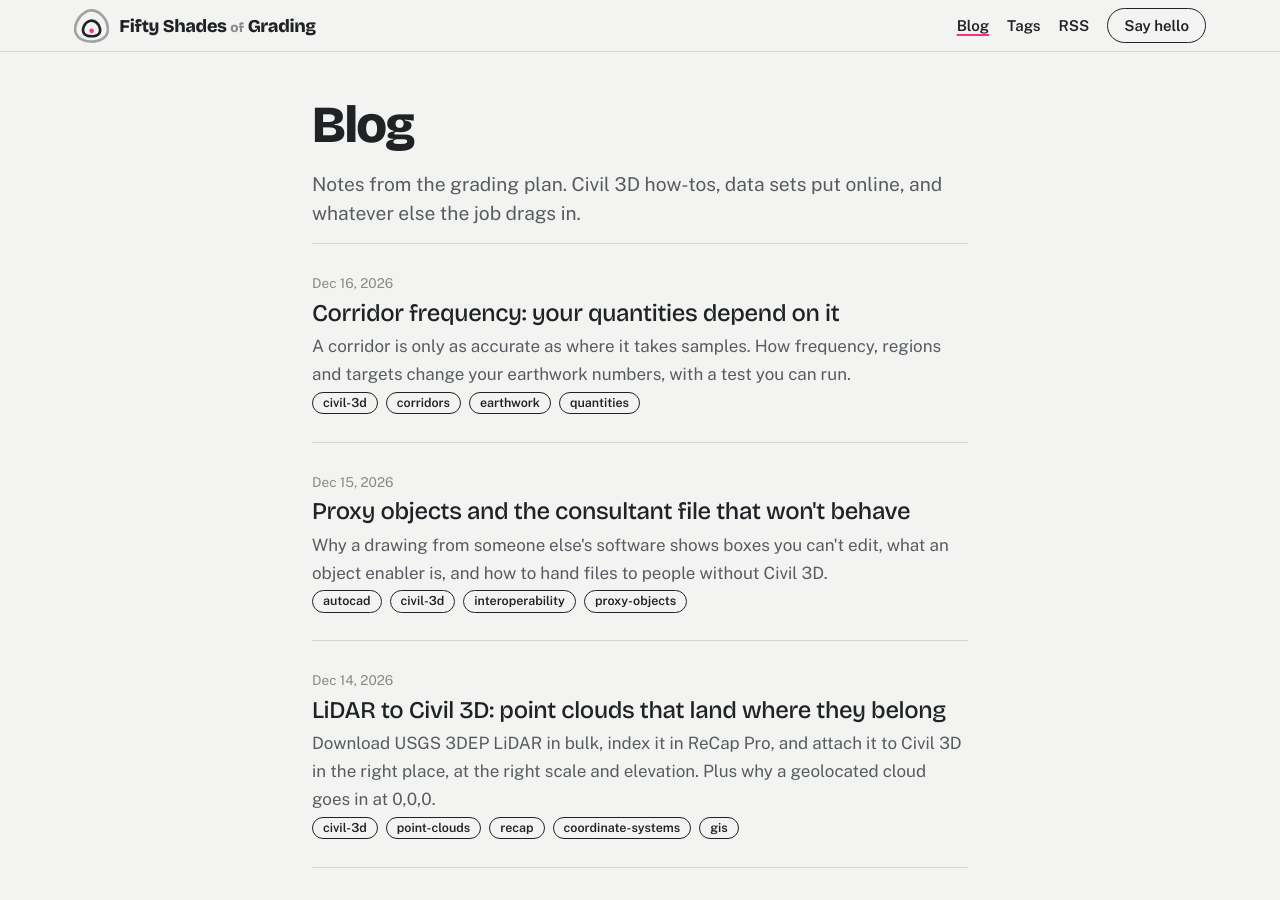
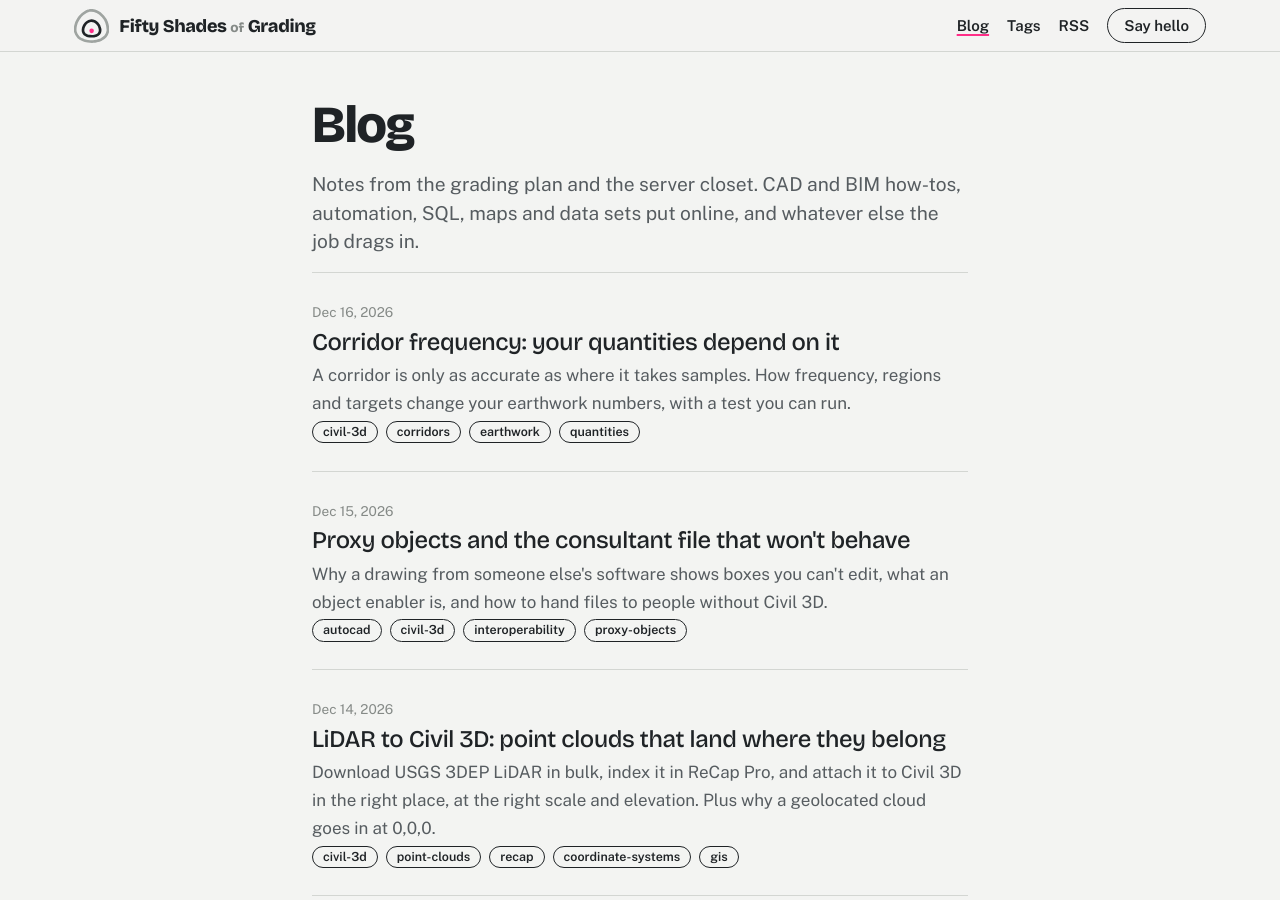
Before and after one commit to fiftyshadesofgrading/Homepage, a Jekyll site: the page built from blog/index.html, in a window 1280 px wide and 900 px high. Built offline with Jekyll 4.4.1, drawn with Linux system fonts in a browser that asks for light colours.

Commit message:
Blog tagline: broaden beyond Civil 3D
Co-Authored-By: Claude Opus 5.5 <noreply@anthropic.com>
Claude-Session: https://claude.ai/code/session_013ZxynV86zda2cnQeKBEitN

```diff
--- a/blog/index.html
+++ b/blog/index.html
@@ -1,11 +1,11 @@
 ---
 layout: default
 title: Blog
-description: Notes from the grading plan. Civil 3D how-tos, data sets put online, and whatever else the job drags in.
+description: Notes from the grading plan and the server closet. CAD and BIM how-tos, automation, SQL, maps and data sets put online, and whatever else the job drags in.
 ---
 <section class="wrap list-head">
   <h1>Blog</h1>
-  <p class="dek">Notes from the grading plan. Civil 3D how-tos, data sets put online, and whatever else the job drags in.</p>
+  <p class="dek">Notes from the grading plan and the server closet. CAD and BIM how-tos, automation, SQL, maps and data sets put online, and whatever else the job drags in.</p>
 </section>
 
 <ol class="post-list wrap" reversed>
```
